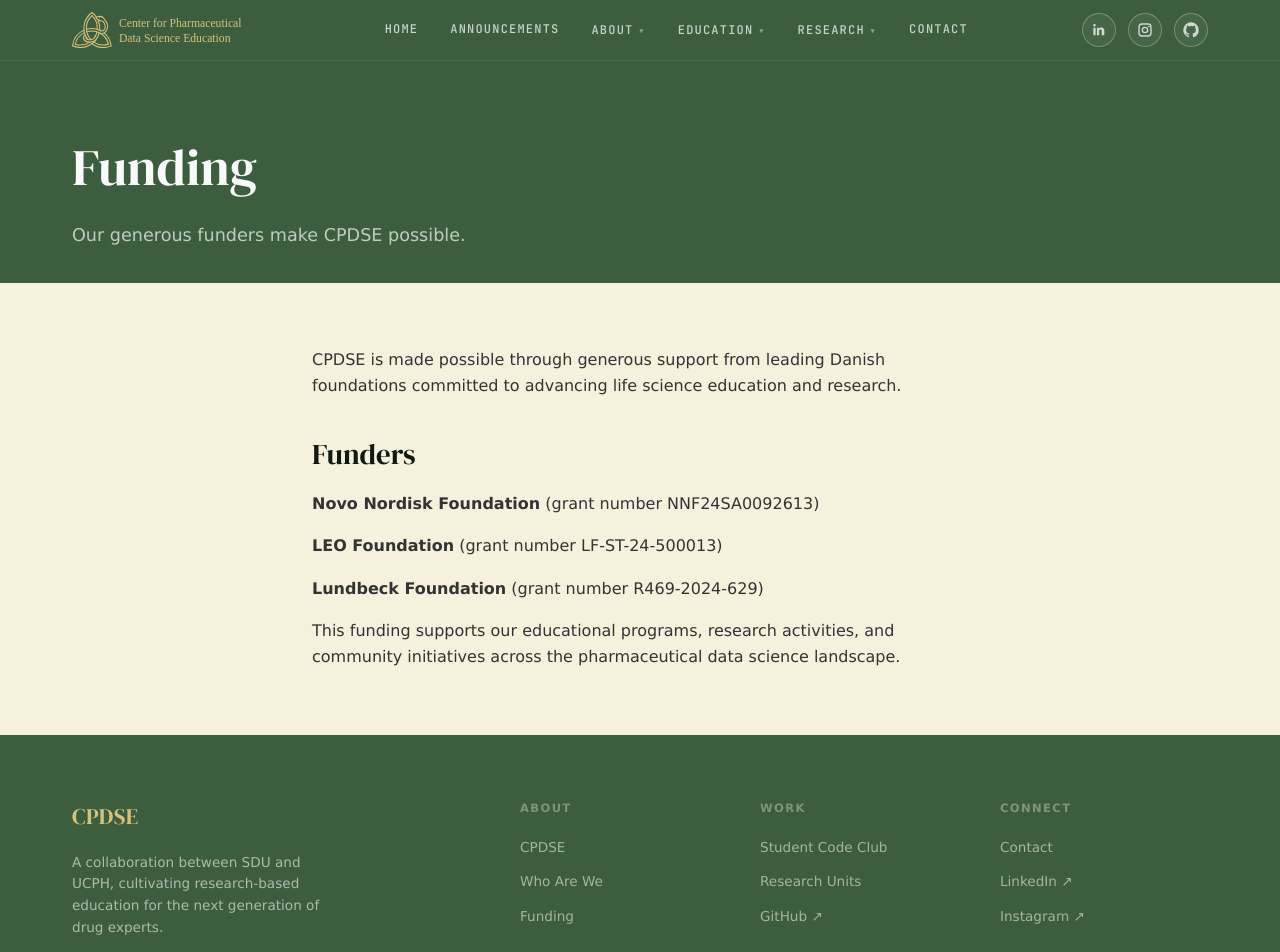
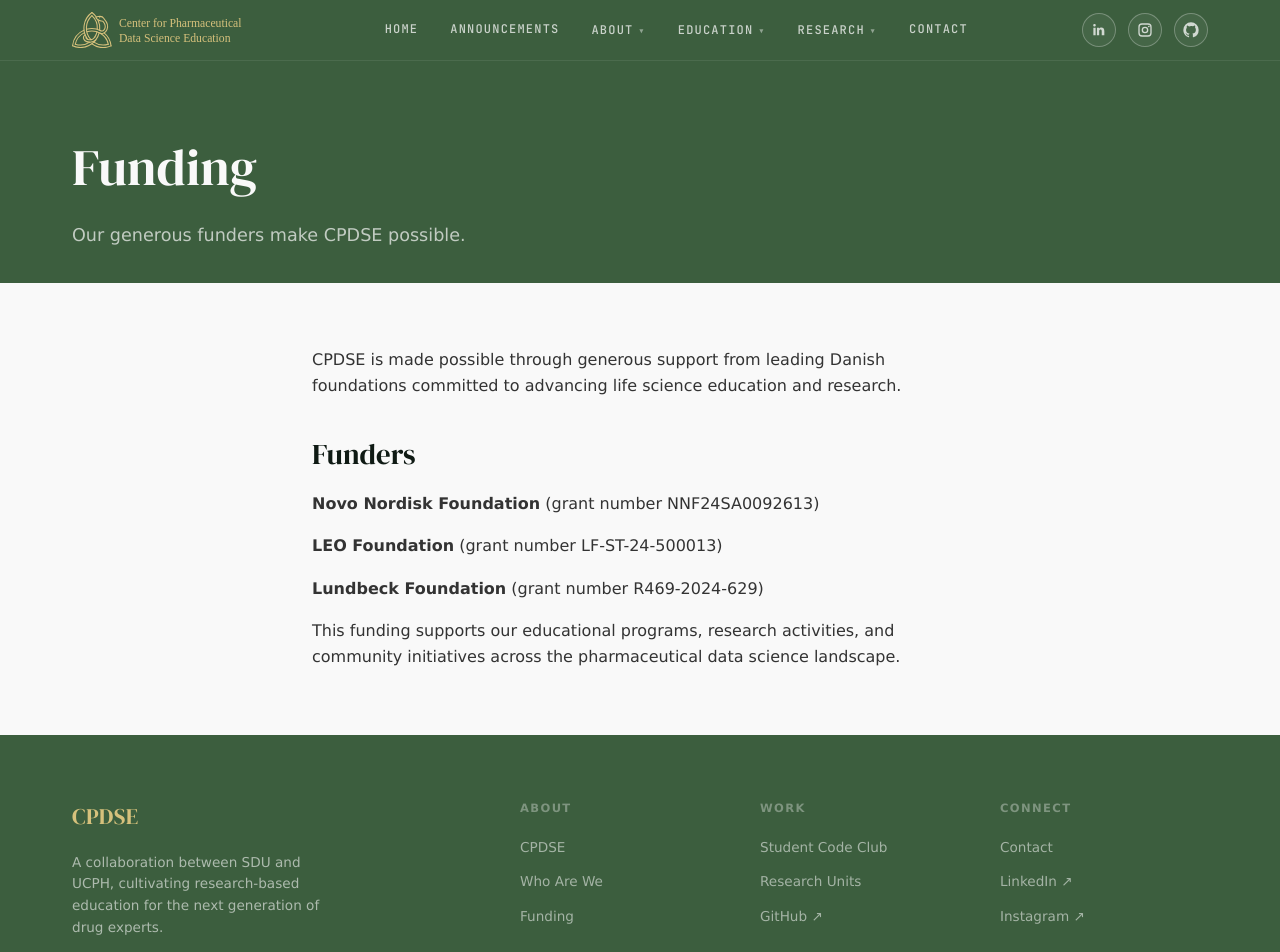
Before and after one commit to CPDSE/PagesCMS, a Jekyll site: the page built from funding.md, in a window 1280 px wide and 1381 px high. Shown: the top 952 px of the window. Built offline with Jekyll 4.4.1, drawn with Linux system fonts in a browser that asks for light colours.

Commit message:
Update main.css

```diff
--- a/assets/css/main.css
+++ b/assets/css/main.css
@@ -3,7 +3,7 @@
 /* ─── TOKENS ─────────────────────────────────────────────── */
 :root {
   --ink:        #0f1a14;
-  --paper:      #F6F1DC;
+  --paper:      #F9F9F9;
   --offwhite:   #F9F9F9;
   --green:      #3C5E3E;
   --green-mid:  #2d7a52;
```
